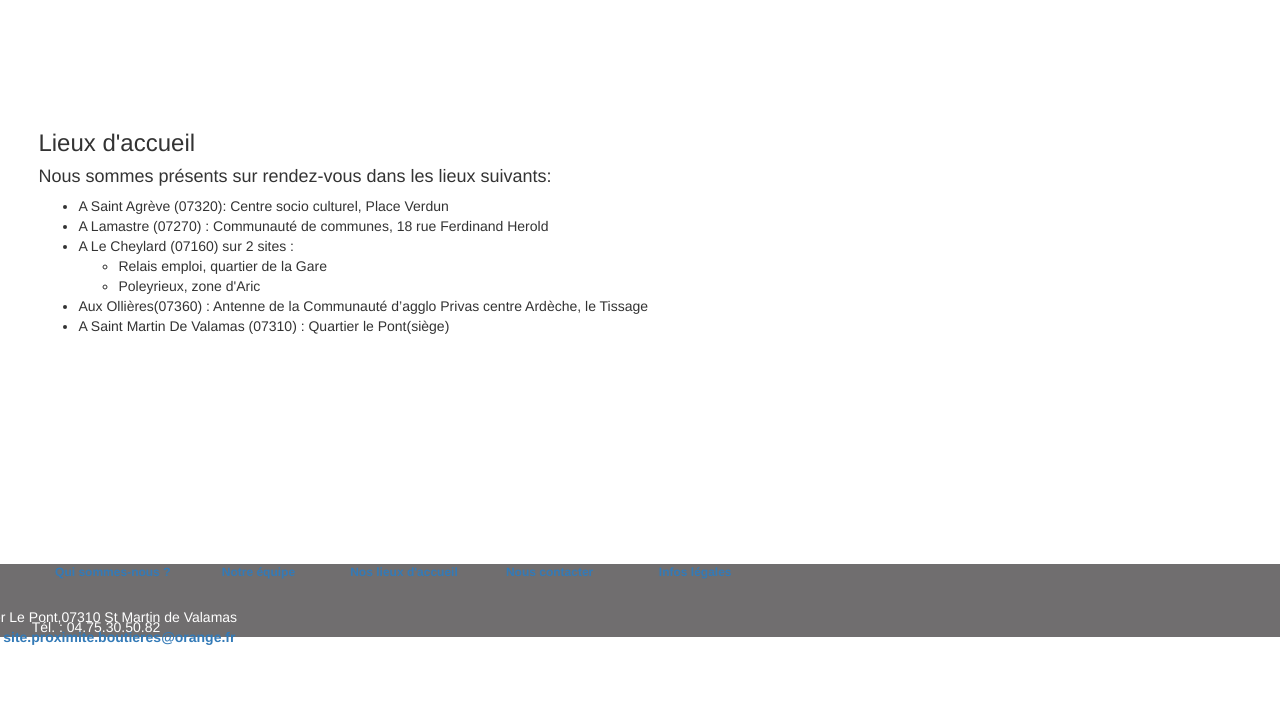
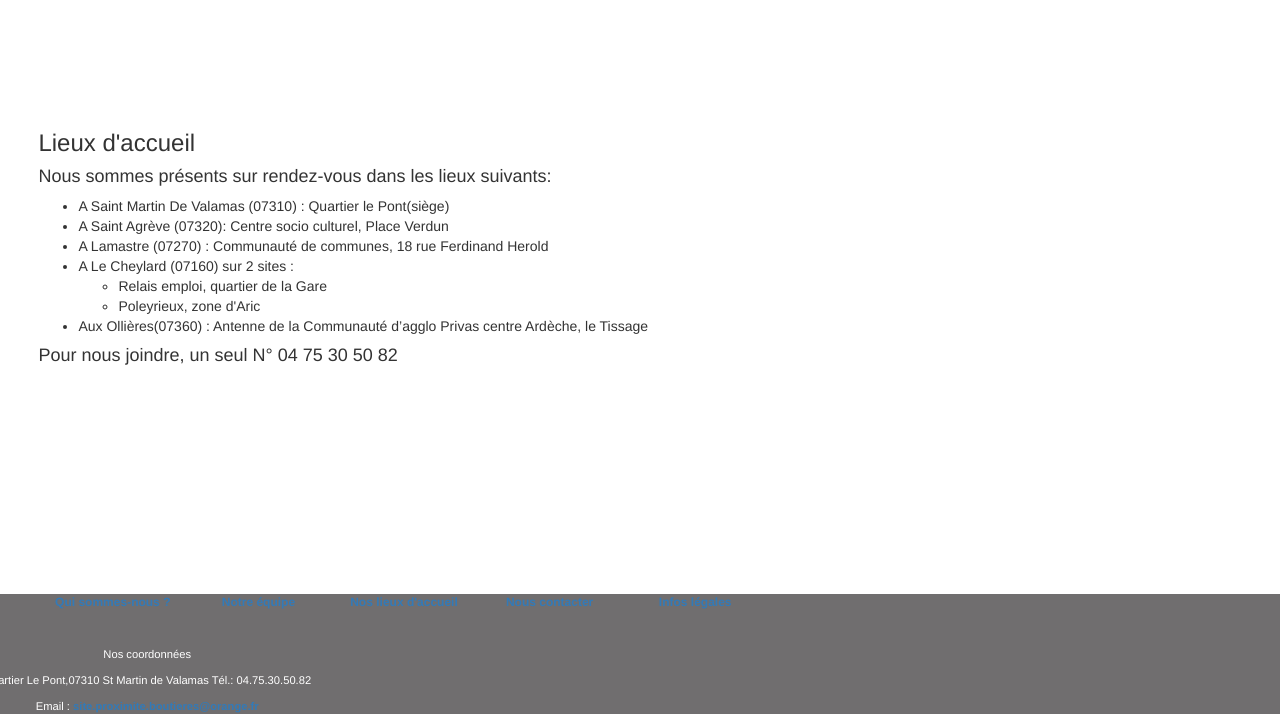
Before and after one commit to mariefontanel/site-proximite07, a PHP site: page /lieux_accueil.php in a window 1280 px wide. Shown: the part 316-1040 px from the top of the page. Before the commit the page ends 961 px from the top, so only its background shows below. Run offline with PHP 8.4, Linux system fonts and the light colour scheme.

Commit message:
revu texte coordonnées et ajout n°tel dans lieux

```diff
--- a/_footer.php
+++ b/_footer.php
@@ -10,9 +10,8 @@
 	 </div>
 
 	<div class="coordonnees">
-	<!--  -->
-		<p>Quartier Le Pont,07310 St Martin de Valamas</p>
-		<p>Tél. : 04.75.30.50.82</p>
+	<p>Nos coordonnées</p>
+		<p>Quartier Le Pont,07310 St Martin de Valamas Tél.: 04.75.30.50.82 </p>
 		<p>Email : <a href="mailto:site.proximite.boutieres@orange.fr">site.proximite.boutieres@orange.fr</a></p>
 	</div>
 
--- a/css/style.css
+++ b/css/style.css
@@ -263,8 +263,8 @@ margin-right: 5%;
   margin-top: 5%;
   padding: 2%;
   border-width: 1px 1px 3px 3px;
-border-style: solid;
-border-color: #DBDBDB;
+	border-style: solid;
+	border-color: #DBDBDB;
 
   }
 
@@ -590,10 +590,11 @@ footer{
 
 .coordonnees{
 	margin-left: -5%;
-	margin-right: 3%;
-	margin-top: 2%;
-	line-height: 1%;
-	width: 25%;
+  margin-right: 3%;
+  margin-top: 2%;
+  width: 33%;
+  font-size: 0.8em;
+
 }
 
 /*TEXTES LIENS FOOTER*/
--- a/lieux_accueil.php
+++ b/lieux_accueil.php
@@ -6,6 +6,7 @@
 		<h3>Lieux d'accueil</h3>
 			<h4>Nous sommes présents sur rendez-vous dans les lieux suivants: </h4>
 			<ul>
+				<li><div class="stmartin">A Saint Martin De Valamas (07310) : Quartier le Pont(siège)</div></li>
 				<li><div class="stagreve">A Saint Agrève (07320): Centre socio culturel, Place Verdun</div></li>
 				<li><div class="lamastre">A Lamastre (07270) : Communauté de communes, 18 rue Ferdinand Herold </div></li>
 				<li><div class="cheylard">A Le Cheylard (07160) sur 2 sites : </div></li>
@@ -14,8 +15,8 @@
 						<li>Poleyrieux, zone d'Aric</li>
 					</ul>
 				<li><div class="ollieres">Aux Ollières(07360) : Antenne de la Communauté d’agglo Privas centre Ardèche, le Tissage</div></li>
-				<li><div class="stmartin">A Saint Martin De Valamas (07310) : Quartier le Pont(siège)</div></li>
 			</ul>
+		<h4>Pour nous joindre, un seul N° 04 75 30 50 82 </h4>
 	</div>
 </div>
 
```
